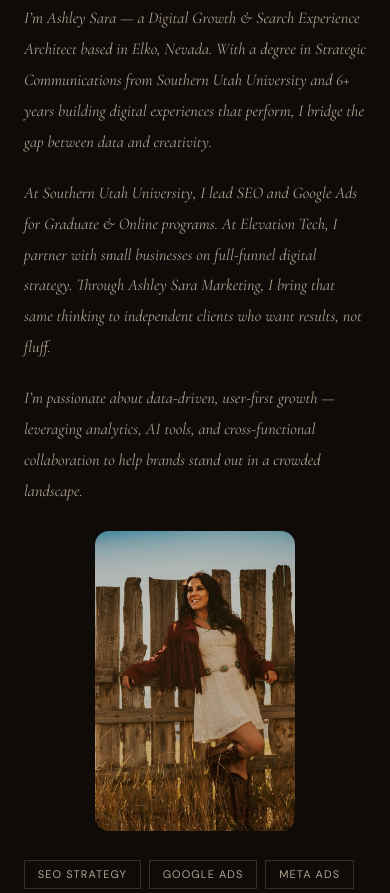
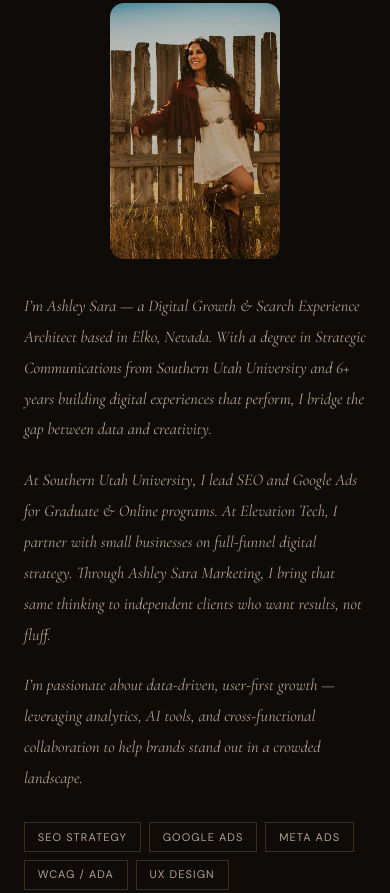
Before and after one commit to ashley-sara/ashleysara, a plain HTML site: page index.html in a window 390 px wide. Shown: the part 10834-11727 px from the top of the page. Drawn offline with nearby package versions, Linux system fonts and the light colour scheme; a web font is replaced by a local one.

Commit message:
Add files via upload

```diff
--- a/index.html
+++ b/index.html
@@ -254,11 +254,14 @@ nav{display:flex;justify-content:space-between;align-items:center;padding:1.1rem
 /* ABOUT */
 .about-grid{display:grid;grid-template-columns:3fr 2fr;gap:4.5rem;align-items:start}
 .about-p{font-family:var(--italic);font-style:italic;font-size:1.02rem;color:var(--muted);line-height:1.9;margin-bottom:1.2rem}
-.about-photo{width:280px;max-width:100%;height:auto;border-radius:14px;display:block;margin:1.8rem 0;object-fit:cover}
+.about-bio-row{display:flex;gap:2rem;align-items:flex-start;margin-bottom:1.8rem}
+.about-photo{width:220px;flex-shrink:0;height:auto;border-radius:14px;display:block;object-fit:cover}
+.about-bio-text{flex:1;min-width:0}
+.about-bio-text .about-p:last-child{margin-bottom:0}
 .tag-cloud{display:flex;flex-wrap:wrap;gap:.5rem;margin-top:1.8rem}
 .tag{background:transparent;border:1px solid #3d2e22;color:var(--muted);font-size:11px;letter-spacing:.1em;text-transform:uppercase;padding:.32rem .8rem;transition:all .2s}
 .tag:hover{border-color:var(--rose);color:var(--rose)}
-.cred-card{border:1px solid #2a1e16;padding:1.1rem;background:rgba(255,255,255,.02);margin-bottom:.8rem}
+.cred-card{border:1px solid #2a1e16;padding:1.1rem;background:rgba(255,255,255,.02);margin-bottom:.8rem;max-width:300px}
 .cred-role{font-family:var(--serif);font-size:.88rem;font-weight:700;color:var(--parchment);margin-bottom:.25rem}
 .cred-place{font-size:12px;color:var(--rose);margin-bottom:.15rem}
 .cred-date{font-size:11px;color:var(--muted);letter-spacing:.1em;text-transform:uppercase}
@@ -303,6 +306,10 @@ footer{padding:2rem 2.5rem;display:flex;justify-content:space-between;align-item
 .footer-links a{font-size:11px;letter-spacing:.14em;text-transform:uppercase;color:var(--muted);text-decoration:none;transition:color .2s;padding:.6rem .2rem;display:inline-block}
 .footer-links a:hover{color:var(--rose)}
 
+@media(max-width:1100px){
+  .about-bio-row{flex-direction:column;align-items:flex-start}
+  .about-photo{width:200px;margin:0 0 1.2rem}
+}
 @media(max-width:700px){
   .hero,.about-grid{grid-template-columns:1fr}
   .hero-right{display:flex}
@@ -313,11 +320,13 @@ footer{padding:2rem 2.5rem;display:flex;justify-content:space-between;align-item
   .packages-grid{grid-template-columns:1fr}
   .services-grid{grid-template-columns:1fr}
   .cs-grid{grid-template-columns:1fr!important;gap:.8rem!important}
-  .about-photo{width:240px;margin:1.5rem auto}
+  .about-bio-row{flex-direction:column;align-items:center;text-align:left}
+  .about-photo{width:200px;margin:0 auto}
+  .cred-card{max-width:100%}
 }
 @media(max-width:480px){
   .headshot-img{width:200px;height:220px}
-  .about-photo{width:200px}
+  .about-photo{width:170px}
 }
 @media(max-width:500px){.work-grid{grid-template-columns:1fr}}
 </style>
@@ -886,10 +895,14 @@ footer{padding:2rem 2.5rem;display:flex;justify-content:space-between;align-item
   <h2 id="about-heading" class="sec-title">Strategy with<br><em>a soul.</em></h2>
   <div class="about-grid">
     <div>
-      <p class="about-p">I&rsquo;m Ashley Sara &mdash; a Digital Growth &amp; Search Experience Architect based in Elko, Nevada. With a degree in Strategic Communications from Southern Utah University and 6+ years building digital experiences that perform, I bridge the gap between data and creativity.</p>
-      <p class="about-p">At Southern Utah University, I lead SEO and Google Ads for Graduate &amp; Online programs. At Elevation Tech, I partner with small businesses on full-funnel digital strategy. Through Ashley Sara Marketing, I bring that same thinking to independent clients who want results, not fluff.</p>
-      <p class="about-p">I&rsquo;m passionate about data-driven, user-first growth &mdash; leveraging analytics, AI tools, and cross-functional collaboration to help brands stand out in a crowded landscape.</p>
-      <img src="about-photo.jpg" alt="Ashley Sara wearing a fringe jacket and cowboy boots, leaning on a wooden fence at sunset" class="about-photo" loading="lazy" decoding="async" width="633" height="950"/>
+      <div class="about-bio-row">
+        <img src="about-photo.jpg" alt="Ashley Sara wearing a fringe jacket and cowboy boots, leaning on a wooden fence at sunset" class="about-photo" loading="lazy" decoding="async" width="633" height="950"/>
+        <div class="about-bio-text">
+          <p class="about-p">I&rsquo;m Ashley Sara &mdash; a Digital Growth &amp; Search Experience Architect based in Elko, Nevada. With a degree in Strategic Communications from Southern Utah University and 6+ years building digital experiences that perform, I bridge the gap between data and creativity.</p>
+          <p class="about-p">At Southern Utah University, I lead SEO and Google Ads for Graduate &amp; Online programs. At Elevation Tech, I partner with small businesses on full-funnel digital strategy. Through Ashley Sara Marketing, I bring that same thinking to independent clients who want results, not fluff.</p>
+          <p class="about-p">I&rsquo;m passionate about data-driven, user-first growth &mdash; leveraging analytics, AI tools, and cross-functional collaboration to help brands stand out in a crowded landscape.</p>
+        </div>
+      </div>
       <div class="tag-cloud" role="list" aria-label="Core skills">
         <span class="tag" role="listitem">SEO Strategy</span>
         <span class="tag" role="listitem">Google Ads</span>
```
